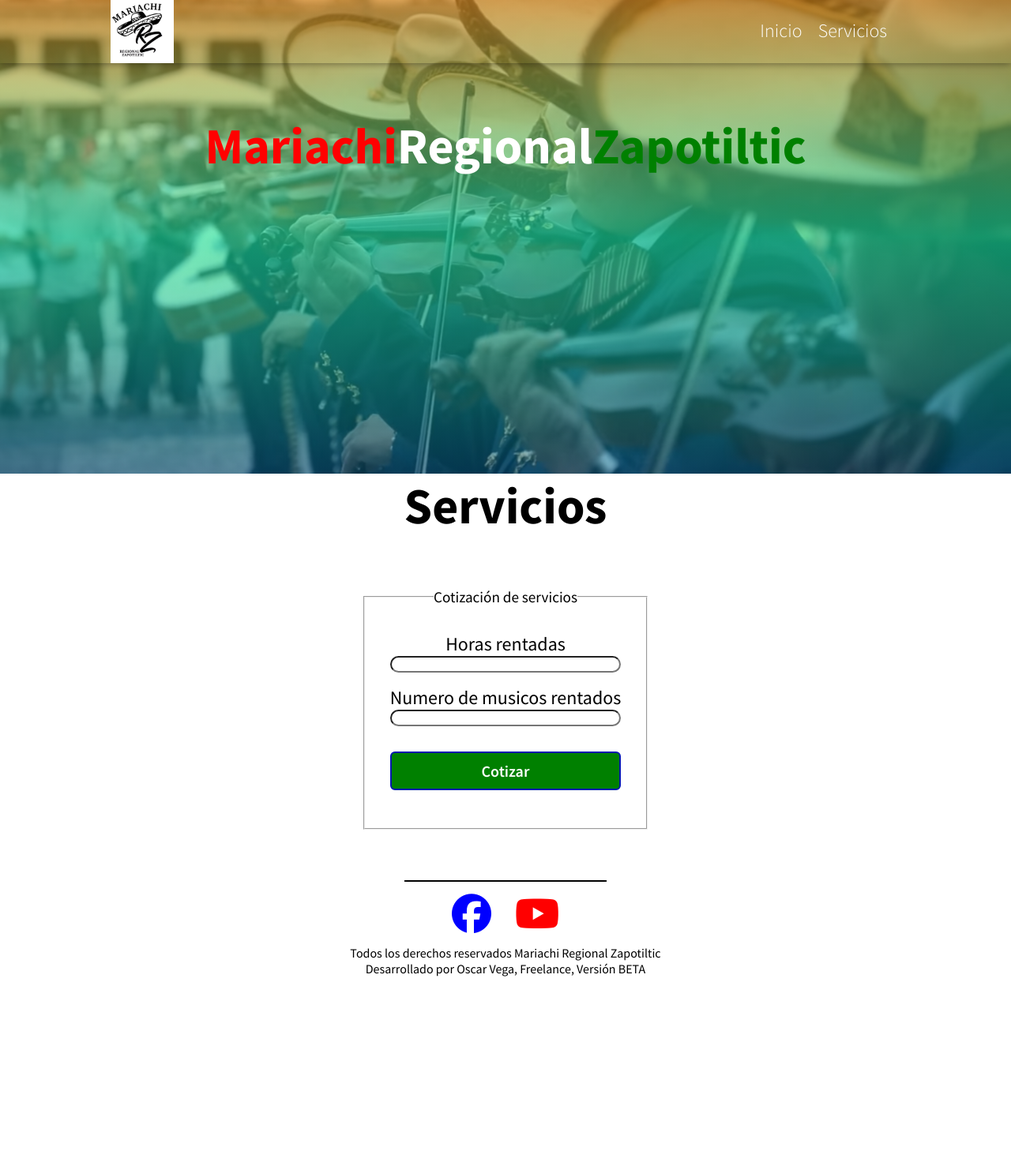
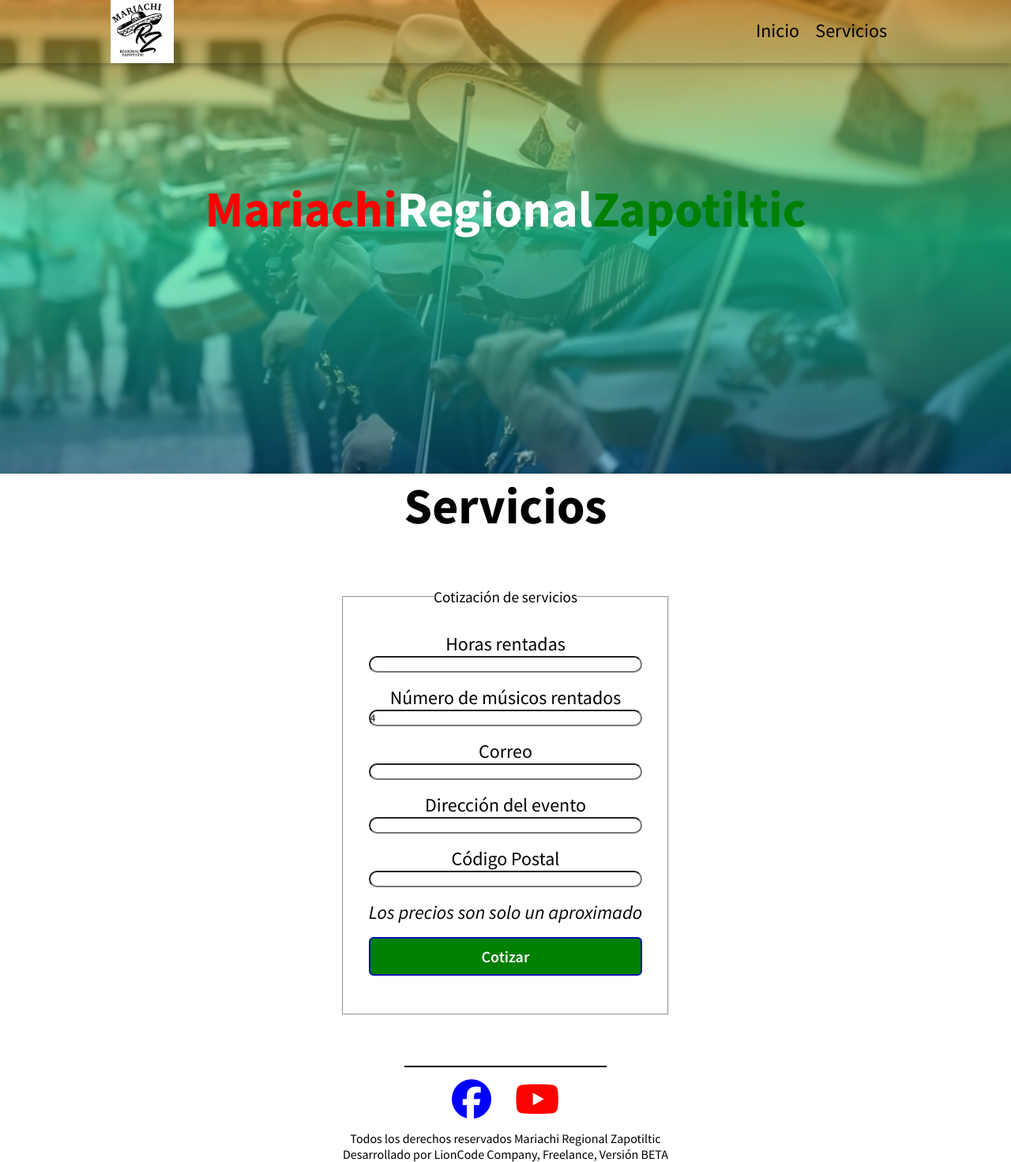
Before and after one commit to osronaldo/osronaldo.github.io, a plain HTML site: page proyectos/mariachi/servicios.html in a window 1280 px wide. Shown: the whole page at 79% size. Before the commit the page ends 1237 px from the top, so only its background shows below. Drawn offline with Linux system fonts and the light colour scheme.

Commit message:
end
i finished the mariachi web page, only need to implements javaScript for fix the input problem alignment and make it functional

```diff
--- a/proyectos/mariachi/css/style.css
+++ b/proyectos/mariachi/css/style.css
@@ -20,7 +20,6 @@ header {
 nav {
     width: 100%;
     /*pega ¿ra la nav hacia el top*/
-    position: fixed;
     color: #fff;
     box-shadow: 0 0 10px 0 rgba(0, 0, 0, .5);
     z-index: 1;
@@ -93,10 +92,10 @@ nav .enlaces a {
     display: inline-block;
     padding: 5px 0;
     margin-right: 17px;
-    font-weight: 300;
+    font-weight: 500;
     text-decoration: none;
     border-bottom: 3px solid transparent;
-    color: inherit;
+    color: black;
 }
 
 nav .enlaces a:hover {
--- a/proyectos/mariachi/servicios.html
+++ b/proyectos/mariachi/servicios.html
@@ -44,11 +44,24 @@
             <fieldset>
                 <legend align="center">Cotización de servicios</legend>
                 <div class="container-servicios">
+
                     <label for="horas">Horas rentadas</label>
-                    <input type="number" name="horas">
+                    <input type="number" name="horas" value="" required>
 
-                    <label for="musicos">Numero de musicos rentados</label>
-                    <input type="number" name="musicos" id="">
+                    <label for="musicos">Número de músicos rentados</label>
+                    <input type="number" name="musicos" id="" value="4" required>
+
+                    <label for="correo">Correo</label>
+                    <input type="email" name="correo" id="" required>
+
+                    <label for="direccion">Dirección del evento</label>
+                    <input type="text" name="direccion" id="" required>
+
+                    <label for="Codigo_p">Código Postal</label>
+                    <input type="text" name="Codigo_p" id="" required>
+
+                    <i>Los precios son solo un aproximado</i>
+
 
 
                     <input type="submit" class="boton" value="Cotizar">
@@ -77,7 +90,7 @@
     <div class="cont-derechos">
         <p>Todos los derechos reservados Mariachi Regional Zapotiltic</p>
 
-        <p>Desarrollado por Oscar Vega, Freelance, Versión BETA</p>
+        <p>Desarrollado por LionCode Company, Freelance, Versión BETA</p>
 
     </div>
 
```
Also changed, not shown: proyectos/mariachi/index.html (+2 -1 lines).
